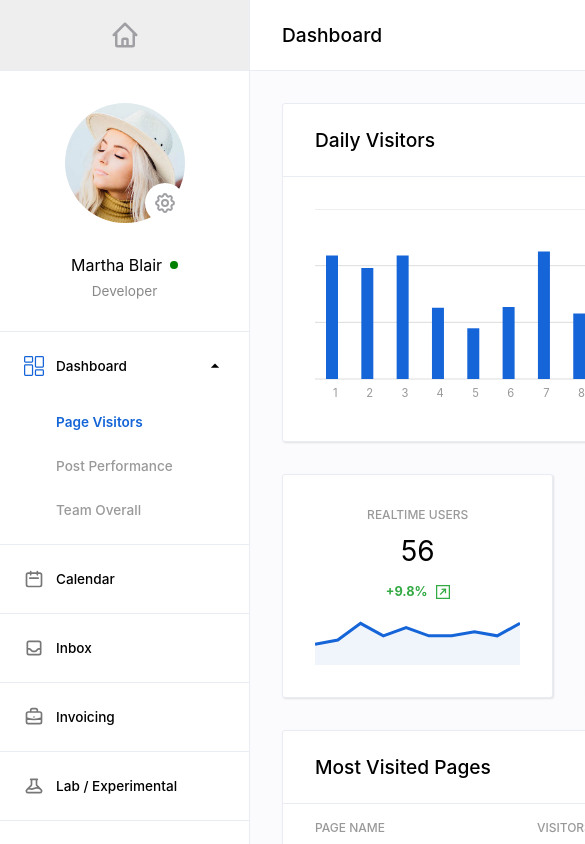
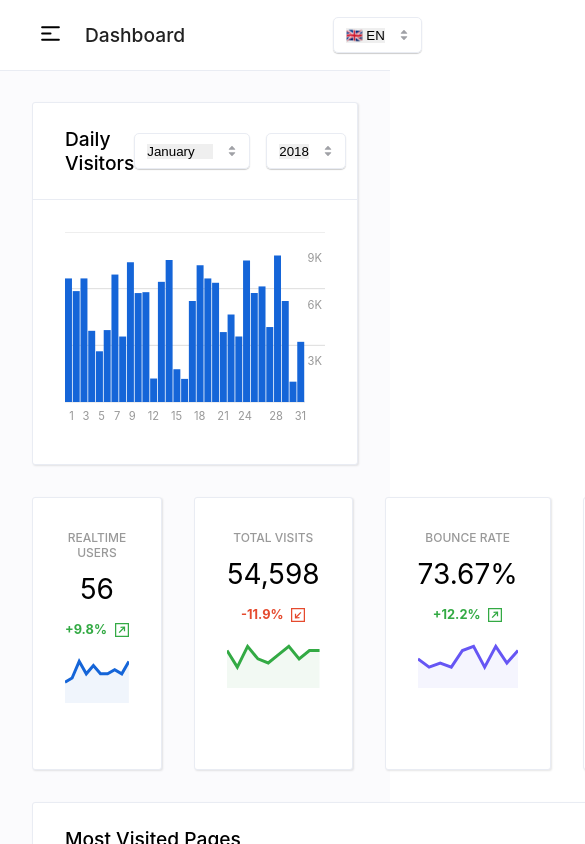
Before and after one commit to glocore/dashboard-ui, a React (Create React App) app: page / in a window 390 px wide. Shown: the top 844 px of the page, 585 px wide, since content can reach past the window. Built offline with nearby package versions, Linux system fonts and the light colour scheme.

Commit message:
update to make navpane and header responsive

```diff
--- a/src/App.js
+++ b/src/App.js
@@ -1,21 +1,41 @@
-import styled, { ThemeProvider } from "styled-components";
+import React from "react";
+import { ThemeProvider } from "styled-components";
+import { Drawer, Hidden } from "@material-ui/core";
 import theme from "./theme";
 import { NavPane } from "./components/NavPane";
+import { Header } from "./components/Header";
 import { Main } from "./components/Main";
 
-const Root = styled.div`
-  display: grid;
-  grid-template-columns: 250px auto;
-  min-height: 100vh;
-`;
+const container = window !== undefined ? () => window.document.body : undefined;
 
 function App() {
+  const [drawerOpen, setDrawerOpen] = React.useState(false);
+
+  const toggleDrawer = () => {
+    setDrawerOpen(!drawerOpen);
+  };
+
   return (
     <ThemeProvider theme={theme}>
-      <Root>
-        <NavPane></NavPane>
-        <Main></Main>
-      </Root>
+      <div style={{ display: "flex" }}>
+        <Hidden lgUp>
+          <Drawer
+            variant="temporary"
+            container={container}
+            open={drawerOpen}
+            onClose={toggleDrawer}
+          >
+            <NavPane />
+          </Drawer>
+        </Hidden>
+        <Hidden mdDown>
+          <Drawer variant="permanent">
+            <NavPane />
+          </Drawer>
+        </Hidden>
+        <Header onDrawerToggleClick={toggleDrawer} />
+        <Main />
+      </div>
     </ThemeProvider>
   );
 }
--- /dev/null
+++ b/src/components/Header.js
@@ -0,0 +1,83 @@
+import { AppBar, makeStyles } from "@material-ui/core";
+import React from "react";
+import styled from "styled-components";
+import { Drawer as DrawerIcon } from "../icons";
+import { Dropdown } from "./common/Dropdown";
+import { navPaneWidth } from "./NavPane";
+
+const useStyles = makeStyles((theme) => ({
+  appBar: {
+    [theme.breakpoints.up("lg")]: {
+      width: `calc(100% - ${navPaneWidth}px)`,
+      marginLeft: navPaneWidth,
+    },
+    borderBottom: "1px solid #e9ecf3",
+  },
+}));
+
+const HeaderLeftWrapper = styled.div`
+  display: flex;
+  align-items: center;
+`;
+
+const DrawerToggle = styled.button`
+  background: none;
+  border: none;
+  margin-right: ${({ theme }) => theme.padding(2)}px;
+  @media (min-width: 1280px) {
+    display: none;
+  }
+`;
+
+const HeaderContent = styled.div`
+  height: 70px;
+  width: 100%;
+  display: flex;
+  align-items: center;
+  justify-content: space-between;
+  padding: 0 ${({ theme }) => theme.padding(4)}px;
+  margin: 0 auto;
+  max-width: 1280px;
+`;
+
+const Title = styled.span`
+  font-size: 1.2rem;
+  font-weight: 500;
+`;
+
+const Header = ({ onDrawerToggleClick }) => {
+  const classes = useStyles();
+  const [currentLanguage, setCurrentLanguage] = React.useState("en");
+
+  const onLanguageChange = (e) => {
+    setCurrentLanguage(e.target.value);
+  };
+
+  return (
+    <AppBar
+      position="fixed"
+      color="white"
+      elevation={0}
+      className={classes.appBar}
+    >
+      <HeaderContent>
+        <HeaderLeftWrapper>
+          <DrawerToggle onClick={onDrawerToggleClick}>
+            <DrawerIcon width={25} height={25} />
+          </DrawerToggle>
+          <Title>Dashboard</Title>
+        </HeaderLeftWrapper>
+        <Dropdown
+          options={[
+            { label: "🇬🇧 EN", value: "en" },
+            { label: "🇪🇸 ES", value: "es" },
+          ]}
+          current={currentLanguage}
+          onChange={onLanguageChange}
+        />
+      </HeaderContent>
+    </AppBar>
+  );
+};
+
+export { Header };
--- a/src/components/Main.js
+++ b/src/components/Main.js
@@ -1,13 +1,14 @@
+// TODO: Make layout responsive
 // TODO: Make header fixed while scrolling
 // TODO: Add proptypes everywhere
 import React from "react";
 import styled from "styled-components";
 import { Spacer } from "./common/Spacer";
 import { DailyVisitorsChart } from "./main/DailyVisitorsChart";
-import { Header } from "./main/Header";
 import { MetricSummary } from "./main/MetricSummary";
 import { SocialTrafficTable } from "./main/SocialTrafficTable";
 import { VisitorsTable } from "./main/VisitorsTable";
+import { navPaneWidth } from "./NavPane";
 
 const getRandomInt = (min, max) => {
   return Math.floor(Math.random() * (max - min + 1)) + min;
@@ -25,9 +26,13 @@ const generateSampleChartData = () => {
   return result;
 };
 
-const Root = styled.div`
+const Root = styled.main`
   background-color: #fbfbfd;
-  min-height: 100vh;
+  width: 100%;
+  padding-top: 70px;
+  @media (min-width: 1280px) {
+    padding-left: ${navPaneWidth}px;
+  }
 `;
 
 const MainWrapper = styled.div`
@@ -56,7 +61,6 @@ const Main = () => {
 
   return (
     <Root>
-      <Header />
       <MainWrapper>
         <DailyVisitorsChart />
         <Spacer v={4} />
--- a/src/components/NavPane.js
+++ b/src/components/NavPane.js
@@ -15,10 +15,11 @@ import { NavChild, NavItem } from "./navPane/NavItem";
 import { Spacer } from "./common/Spacer";
 import { Recents } from "./navPane/Recents";
 
+const navPaneWidth = 240;
+
 const Root = styled.nav`
   border-right: ${({ theme }) => theme.surface.border};
-  height: 100vh;
-  overflow-y: auto;
+  width: ${navPaneWidth}px;
 `;
 
 const TopIconWrapper = styled.div`
@@ -139,4 +140,4 @@ const NavPane = () => {
   );
 };
 
-export { NavPane };
+export { NavPane, navPaneWidth };
--- a/src/components/main/Header.js
+++ /dev/null
@@ -1,51 +0,0 @@
-import React from "react";
-import styled from "styled-components";
-import { Dropdown } from "../common/Dropdown";
-
-const Root = styled.div`
-  ${({ theme }) => `
-    background-color: ${theme.surface.backgroundColor};
-    border-bottom: ${theme.surface.border};
-    `}
-`;
-
-const HeaderContent = styled.div`
-  height: 70px;
-  display: flex;
-  align-items: center;
-  justify-content: space-between;
-  padding: 0 ${({ theme }) => theme.padding(4)}px;
-  margin: 0 auto;
-  max-width: 1280px;
-`;
-
-const Title = styled.span`
-  font-size: 1.2rem;
-  font-weight: 500;
-`;
-
-const Header = () => {
-  const [currentLanguage, setCurrentLanguage] = React.useState("en");
-
-  const onLanguageChange = (e) => {
-    setCurrentLanguage(e.target.value);
-  };
-
-  return (
-    <Root>
-      <HeaderContent>
-        <Title>Dashboard</Title>
-        <Dropdown
-          options={[
-            { label: "🇬🇧 EN", value: "en" },
-            { label: "🇪🇸 ES", value: "es" },
-          ]}
-          current={currentLanguage}
-          onChange={onLanguageChange}
-        />
-      </HeaderContent>
-    </Root>
-  );
-};
-
-export { Header };
--- a/src/components/main/SocialTrafficTable.js
+++ b/src/components/main/SocialTrafficTable.js
@@ -70,8 +70,8 @@ const SocialTrafficTable = () => {
           </Tr>
         </thead>
         <tbody>
-          {tableData.map((row) => (
-            <Tr>
+          {tableData.map((row, index) => (
+            <Tr key={index}>
               <Td>{row.network}</Td>
               <Td>{row.visitors.toLocaleString()}</Td>
               <Td>
--- a/src/components/main/VisitorsTable.js
+++ b/src/components/main/VisitorsTable.js
@@ -65,8 +65,8 @@ const VisitorsTable = () => {
           </Tr>
         </thead>
         <tbody>
-          {tableData.map((row) => (
-            <Tr>
+          {tableData.map((row, index) => (
+            <Tr key={index}>
               <Td>{row.route}</Td>
               <Td>{<ExternalLinkIcon style={externalLinkIconStyle} />}</Td>
               <Td>{row.visitors.toLocaleString()}</Td>
--- a/src/icons.js
+++ b/src/icons.js
@@ -250,3 +250,20 @@ export const ArrowNarrowRight = (props) => (
     />
   </svg>
 );
+
+export const Drawer = (props) => (
+  <svg
+    xmlns="http://www.w3.org/2000/svg"
+    fill="none"
+    viewBox="0 0 24 24"
+    stroke="currentColor"
+    {...props}
+  >
+    <path
+      strokeLinecap="round"
+      strokeLinejoin="round"
+      strokeWidth={2}
+      d="M4 6h16M4 12h8m-8 6h16"
+    />
+  </svg>
+);
```
